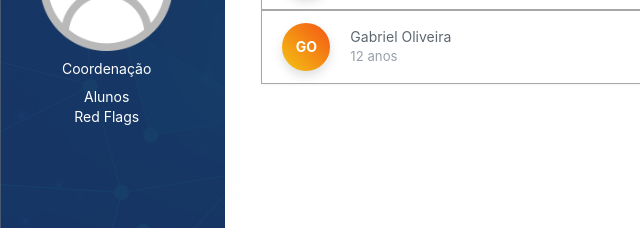
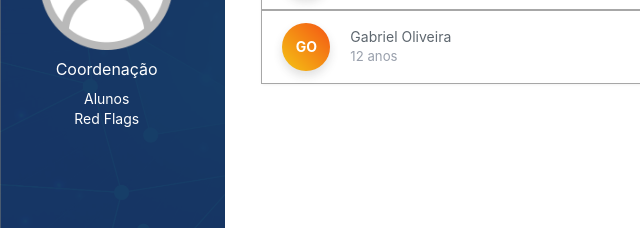
Before and after one commit to echinen/neuromap, a plain HTML site: page frontend/school/students/index.html in a window 1280 px wide. Shown: the part 388-616 px from the top of the page, 0-640 px from the left. Drawn offline with Linux system fonts and the light colour scheme; no server answers; files whose address does not match are found by name.

Commit message:
ajuste fonte

```diff
--- a/frontend/assets/css/style.css
+++ b/frontend/assets/css/style.css
@@ -62,6 +62,10 @@ section {
     min-height: 95vh;
 }
 
+.text-white.mb-2 {
+    font-size: 16px;
+}
+
 .font-primary {
     color: rgb(167, 167, 167);
     font-weight: 400!important;
```
